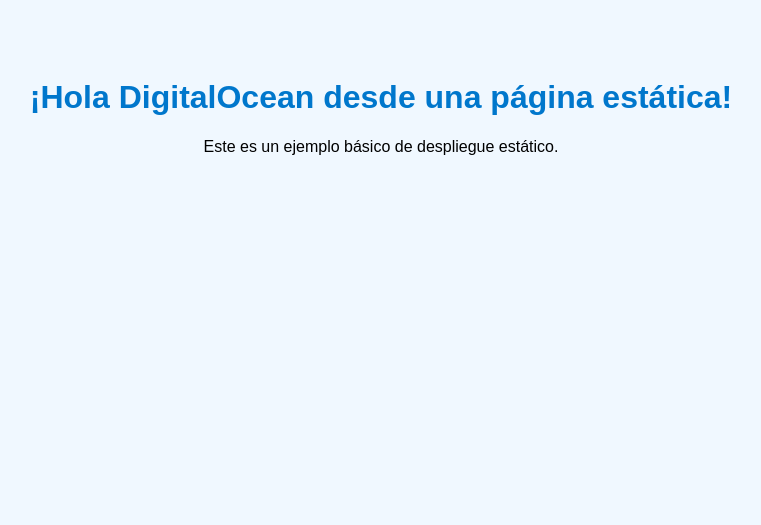
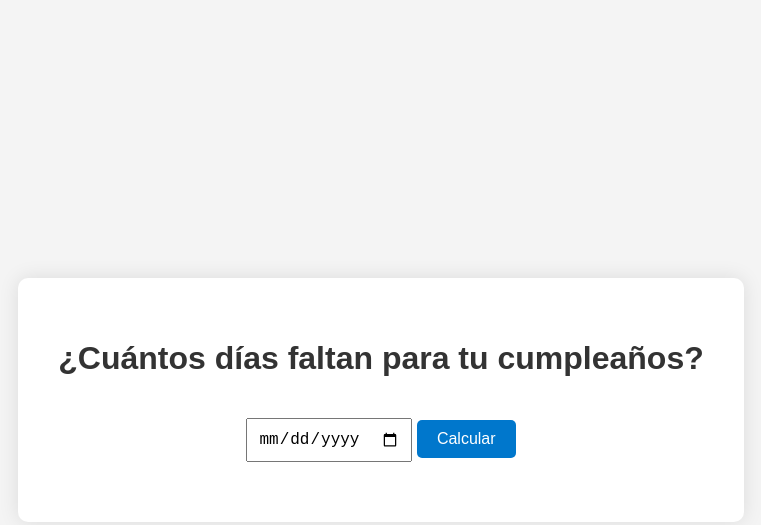
Before and after one commit to mauro1012/DigitalOcean, a plain HTML site: page index.html in a window 1280 px wide. Shown: the whole page, without its empty margins (259-1020 px from the left). Drawn offline with Linux system fonts and the light colour scheme.

Commit message:
changes to program britfay

```diff
--- a/index.html
+++ b/index.html
@@ -2,11 +2,40 @@
 <html lang="es">
 <head>
     <meta charset="UTF-8">
-    <title>Hola DigitalOcean</title>
+    <title>Cuenta Regresiva de Cumpleaños</title>
     <link rel="stylesheet" href="style.css">
 </head>
 <body>
-    <h1>¡Hola DigitalOcean desde una página estática!</h1>
-    <p>Este es un ejemplo básico de despliegue estático.</p>
+    <div class="container">
+        <h1>¿Cuántos días faltan para tu cumpleaños?</h1>
+        <input type="date" id="birthdayInput">
+        <button onclick="calculateDays()">Calcular</button>
+        <p id="result"></p>
+    </div>
+
+    <script>
+    function calculateDays() {
+        const input = document.getElementById("birthdayInput").value;
+        if (!input) {
+            document.getElementById("result").innerText = "Por favor, selecciona una fecha.";
+            return;
+        }
+
+        const today = new Date();
+        const currentYear = today.getFullYear();
+        let birthday = new Date(input);
+        birthday.setFullYear(currentYear);
+
+        if (birthday < today) {
+            birthday.setFullYear(currentYear + 1);
+        }
+
+        const diffTime = birthday - today;
+        const diffDays = Math.ceil(diffTime / (1000 * 60 * 60 * 24));
+
+        document.getElementById("result").innerText =
+            `Faltan ${diffDays} día(s) para tu cumpleaños 🎉`;
+    }
+    </script>
 </body>
 </html>
--- a/style.css
+++ b/style.css
@@ -1,9 +1,43 @@
+
 body {
+    background-color: #f4f4f4;
     font-family: Arial, sans-serif;
-    background-color: #f0f8ff;
+    display: flex;
+    justify-content: center;
+    align-items: center;
+    height: 100vh;
+    margin: 0;
+}
+.container {
     text-align: center;
-    padding: 50px;
+    background: white;
+    padding: 40px;
+    border-radius: 10px;
+    box-shadow: 0 0 20px rgba(0,0,0,0.1);
 }
 h1 {
-    color: #0077cc;
+    color: #333;
 }
+input {
+    padding: 10px;
+    font-size: 16px;
+    margin-top: 20px;
+}
+button {
+    padding: 10px 20px;
+    margin-top: 10px;
+    font-size: 16px;
+    background-color: #0077cc;
+    color: white;
+    border: none;
+    border-radius: 5px;
+    cursor: pointer;
+}
+button:hover {
+    background-color: #005fa3;
+}
+#result {
+    margin-top: 20px;
+    font-size: 18px;
+    color: #222;
+}
```
